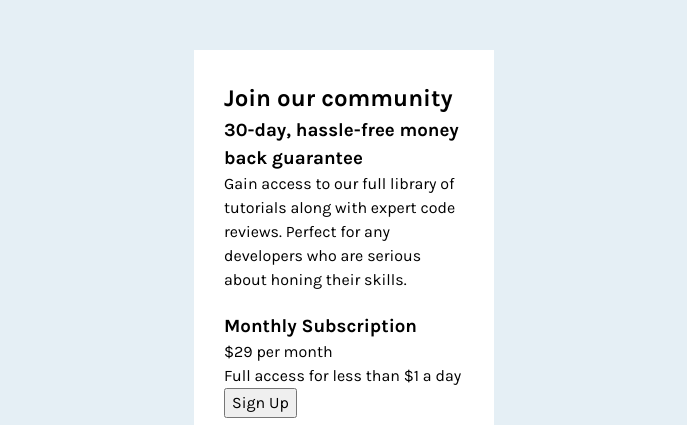
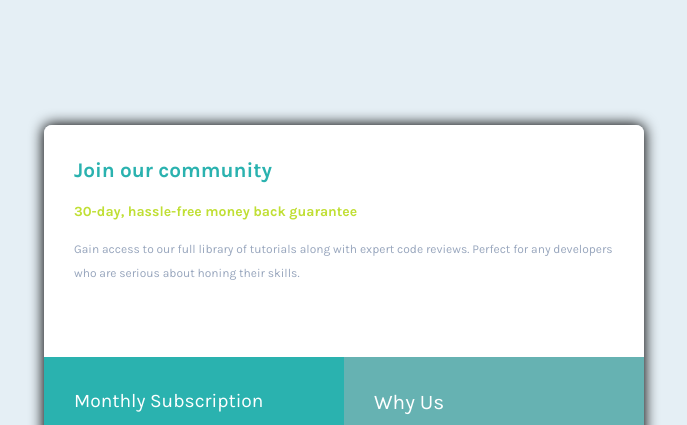
Before and after one commit to FHernandez08/single-price-grid-component-master, a plain HTML site: page index.html in a window 1280 px wide. Shown: the top 425 px of the page, without its empty margins (296-983 px from the left). Drawn offline with Linux system fonts and the light colour scheme.

Commit message:
completion of the project

```diff
--- a/index.html
+++ b/index.html
@@ -21,7 +21,7 @@
     </div>
     <div class="item item-2">
       <h3>Monthly Subscription</h3>
-      <p><span>&dollar;</span>29 per month</p>
+      <p><span>&dollar;29</span>per month</p>
       <p>Full access for less than &dollar;1 a day</p>
       <button>Sign Up</button>
     </div>
--- a/style.css
+++ b/style.css
@@ -71,24 +71,111 @@ body {
     left: 50%;
     transform: translate(-50%, -50%);
 
-    height: 700px;
+    height: 800px;
     width: 300px;
-    background-color: white;
-    padding: 20px;
-    display: flex;
-    flex-direction: column;
+    font-family: var(--ff-main);
 
-    font-family: var(--ff-main);
+    display: grid;
+    grid-template-columns: 100%;
+    margin: 0 auto;
+    border-radius: 8px;
+    box-shadow: 0px 0px 14px 1px;
+
+    overflow: hidden;
 }
 
 .item {
-    padding: 10px;
+  padding: 30px;
 }
 
-/* item 1 */
+.item-1 {
+  background-color: white;
+}
 
+.item-1 h2 {
+  color: var(--primary-cyan);
+  font-weight: var(--fw-bold);
+  font-size: 1.3rem;
+  padding-bottom: 15px;
+}
 
-/* item 2 */
+.item-1 h3 {
+  color: var(--primary-yellow);
+  font-weight: var(--fw-bold);
+  font-size: 14px;
+  margin-bottom: 15px;
+}
 
+.item-1 p {
+  color: var(--neutral-blue);
+  font-size: 12px;
+  line-height: 24px;
+}
 
-/* item 3 */
+.item-2 {
+  background-color: var(--primary-cyan);
+}
+
+.item-2 h3 {
+	color: white;
+	font-weight: 400;
+	font-size: 1.2rem;
+	margin-bottom: 15px;
+}
+
+.item-2 p {
+  color: var(--neutral-gray);
+  font-size: var(--fs-main);
+  font-weight: var(--fw-regular);
+}
+
+.item-2 p span {
+  font-size: 2.5rem;
+  font-weight: var(--fw-bold);
+}
+
+.item-2 button {
+  text-align: center;
+  width: 100%;
+  padding: 15px;
+  background-color: var(--primary-yellow);
+  color: white;
+  text-decoration: none;
+  border: none;
+  font-size: 1.2rem;
+  margin-top: 30px;
+  border-radius: 5px;
+}
+
+.item-3 {
+  background-color: #66b2b2;
+}
+
+.item-3 h3 {
+  color: white;
+  font-weight: var(--fw-regular);
+  font-size: 1.3rem;
+  margin-bottom: 15px;
+}
+
+.item-3 p {
+  color: var(--neutral-gray);
+  line-height: 1.5rem;
+}
+
+@media only screen and (min-width: 768px) {
+  .container {
+    grid-template-columns: 1fr 1fr;
+    width: 600px;
+    height: 550px;
+  }
+
+  .item-1 {
+    grid-area: 1/ 1/ 2/ 3;
+  }
+
+  .item-2,
+  .item-3 {
+    grid-row: 2;
+  }
+}
```
Also changed, not shown: 3 other files.
